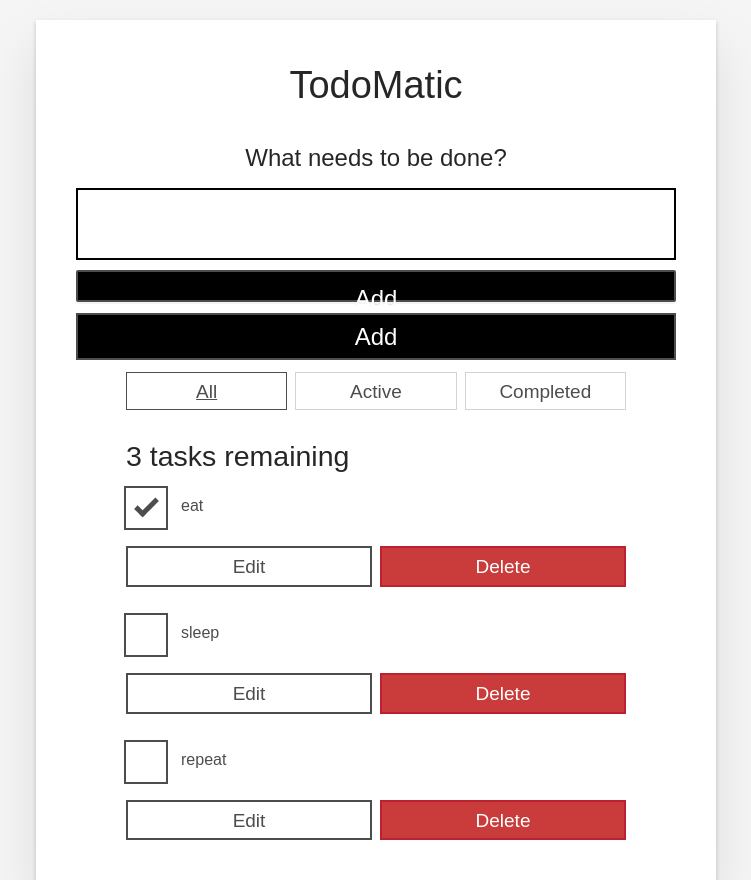
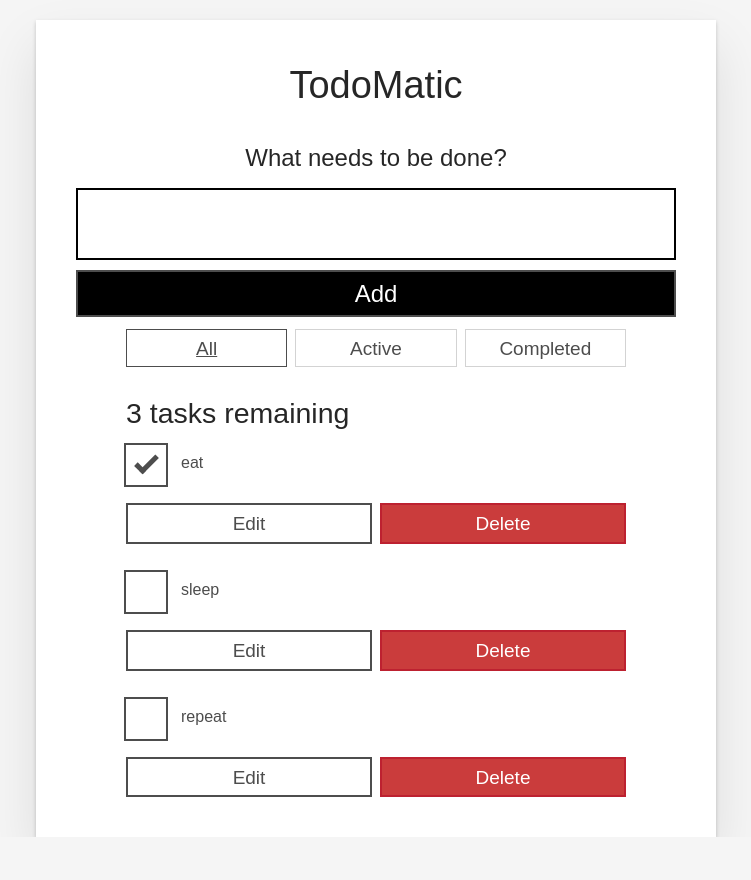
Before and after one commit to Delete3/TodoList-AntDesign, a React (Create React App) app: page / in a window 1280 px wide. Shown: the whole page, without its empty margins (264-1015 px from the left). After the commit the page ends 837 px from the top, so only its background shows below. Built offline with nearby package versions, Linux system fonts and the light colour scheme.

Commit message:
package upgrade

```diff
--- a/package.json
+++ b/package.json
@@ -10,7 +10,7 @@
     "nanoid": "^3.1.23",
     "react": "^17.0.2",
     "react-dom": "^17.0.2",
-    "react-scripts": "4.0.3",
+    "react-scripts": "^5.0.1",
     "web-vitals": "^1.1.2"
   },
   "scripts": {
--- a/src/components/FilterButton.js
+++ b/src/components/FilterButton.js
@@ -1,6 +1,6 @@
 import React from "react";
 
-function FilterButton(props) {
+const FilterButton = (props) => {
   return (
     <button
       type="button"
--- a/src/components/Form.js
+++ b/src/components/Form.js
@@ -1,12 +1,11 @@
-import React, {useState} from "react";
-import {Button} from "antd";
+import React, { useState } from "react";
 
-function Form(props) {
+const Form = (props) => {
   const [name, setName] = useState('');
 
-  function handleSubmit(e){
+  const handleSubmit = (e) => {
     e.preventDefault();
-    if(name.trim() === ""){
+    if (name.trim() === "") {
       alert("名稱不能為空");
       return;
     }
@@ -27,11 +26,8 @@ function Form(props) {
         name="text"
         autoComplete="off"
         value={name}
-        onChange={(e)=>setName(e.target.value)}
+        onChange={(e) => setName(e.target.value)}
       />
-      <Button type="primary" htmlType="submit" className="btn btn__primary btn__lg">
-        Add
-      </Button>
       <button type="submit" className="btn btn__primary btn__lg">
         Add
       </button>
--- a/src/components/Todo.js
+++ b/src/components/Todo.js
@@ -1,10 +1,10 @@
 import React, { useState } from "react";
 
-function Todo(props) {
+const Todo = (props) => {
   const [isEditing, setEditing] = useState(false);
   const [newName, setNewName] = useState(props.name);
 
-  function handleSubmit(e) {
+  const handleSubmit = (e) => {
     e.preventDefault();
     if (newName.trim() === "") {
       alert("名稱不能為空")
--- a/src/index.js
+++ b/src/index.js
@@ -1,6 +1,5 @@
 import React from 'react';
 import ReactDOM from 'react-dom';
-import { Button } from "antd";
 import App from './App';
 //import 'antd/dist/antd.min.css';
 import './index.css';
```
Also changed, not shown: src/App.js (+9 -10 lines), 1 other file (tests, documents, lock files or other folders).
